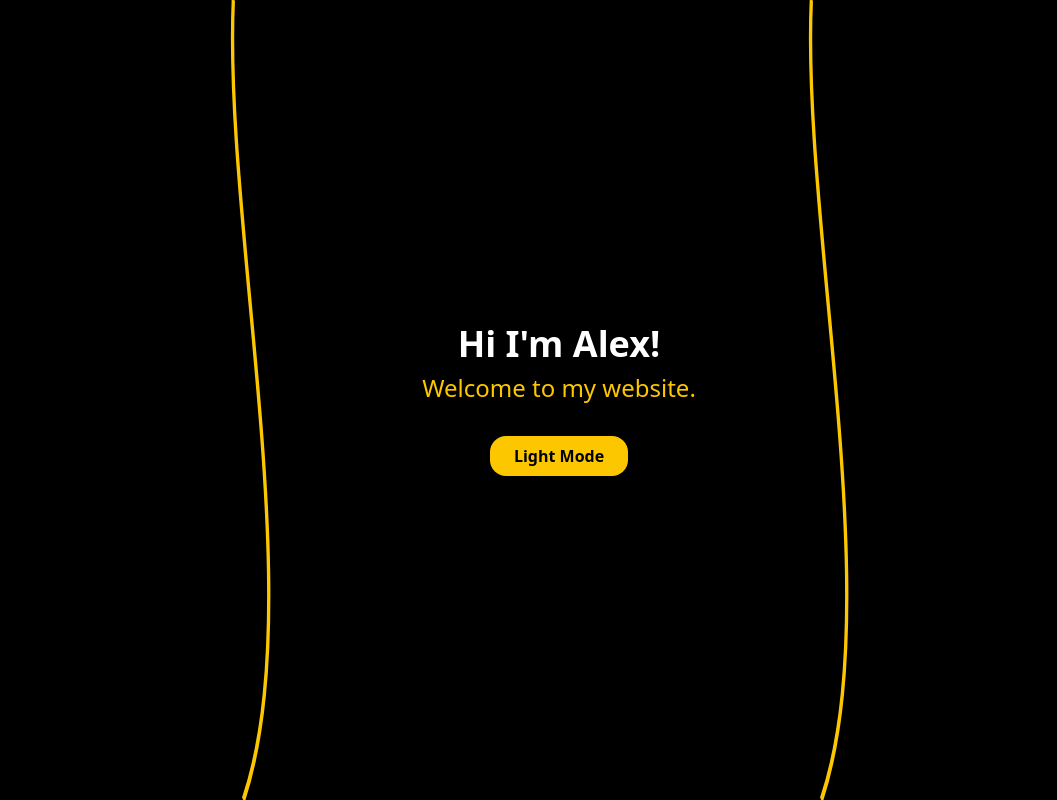
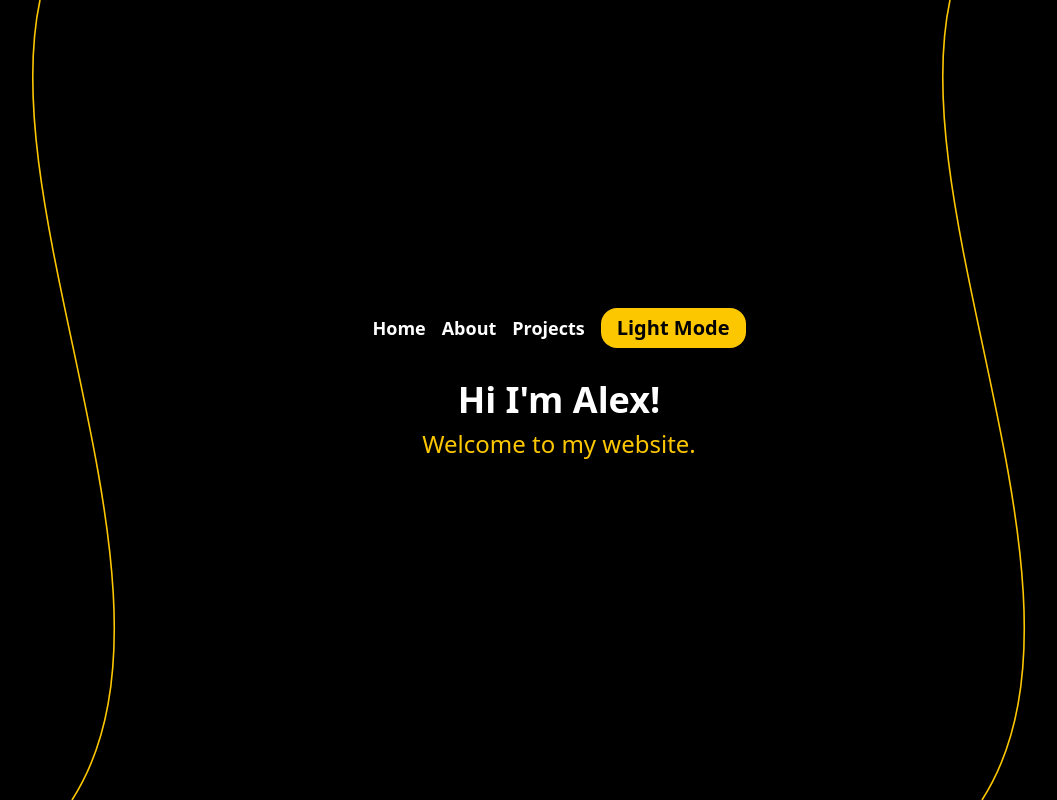
Before and after one commit to Swinglex/Portfolio-Website, a SvelteKit app in the folder alexs-website/: page / in a window 1280 px wide. Shown: the whole page, without its empty margins (81-1138 px from the left). Built offline with nearby package versions, Linux system fonts and the light colour scheme.

Commit message:
Fixes to the side lines, and nav bar

```diff
--- a/alexs-website/jsconfig.json
+++ b/alexs-website/jsconfig.json
@@ -9,7 +9,8 @@
 		"skipLibCheck": true,
 		"sourceMap": true,
 		"strict": true,
-		"moduleResolution": "bundler"
+		"moduleResolution": "bundler",
+		"module": "esnext",
 	}
 	// Path aliases are handled by https://svelte.dev/docs/kit/configuration#alias
 	// except $lib which is handled by https://svelte.dev/docs/kit/configuration#files
--- a/alexs-website/package.json
+++ b/alexs-website/package.json
@@ -14,7 +14,7 @@
 		"test": "npm run test:unit -- --run"
 	},
 	"devDependencies": {
-		"@sveltejs/adapter-auto": "^6.0.0",
+		"@sveltejs/adapter-auto": "^6.0.1",
 		"@sveltejs/kit": "^2.16.0",
 		"@sveltejs/vite-plugin-svelte": "^5.0.0",
 		"@tailwindcss/forms": "^0.5.9",
--- a/alexs-website/src/routes/+page.svelte
+++ b/alexs-website/src/routes/+page.svelte
@@ -3,61 +3,151 @@
 
     let isLightMode = false;
     let windowHeight = 0;
+    let windowWidth = 0;
+
 
     function toggleMode() {
         isLightMode = !isLightMode;
     }
 
     onMount(() => {
-    windowHeight = window.innerHeight;
+        windowHeight = window.innerHeight;
+        windowWidth = window.innerWidth;
 
-    window.addEventListener('resize', () => {
-      windowHeight = window.innerHeight;
-    });
-  });
+    const handleResize = () => {
+        windowHeight = window.innerHeight;
+        windowWidth = window.innerWidth;
+    };
+
+    window.addEventListener('resize', handleResize);
+    return () => window.removeEventListener('resize', handleResize);
+});
 </script>
 
 <div class={`min-h-screen flex items-center justify-center transition-colors duration-500 ${isLightMode ? 'bg-white text-black' : 'bg-black text-white'}`}>
     <div class="flex items-center space-x-8">
 
+        <div class="flex items-center space-x-8 w-full">
+            <svg
+                class="flex-1 text-yellow-400"
+                style="height: {windowHeight}px;"
+                fill="none"
+                stroke="currentColor"
+                stroke-width=".2"
+                viewBox="0 0 24 100"
+                preserveAspectRatio="none"
+            >
+                <path d="M4 0 C-2 28, 24 75, 8 100" />
+            </svg>
+
+            <div class="text-center text-xl p-35">
+                <nav class="flex justify-center items-center space-x-4 mb-8">
+                <a href="/" class="text-lg font-semibold hover:underline">Home</a>
+                <a href="/about" class="text-lg font-semibold hover:underline">About</a>
+                <a href="/projects" class="text-lg font-semibold hover:underline">Projects</a>
+                <button
+                    on:click={toggleMode}
+                    class="px-4 py-1.5 rounded-2xl bg-yellow-400 text-black font-semibold hover:bg-yellow-300 transition-colors"
+                >
+                    {isLightMode ? 'Dark Mode' : 'Light Mode'}
+                </button>
+                </nav>
+
+            <h1 class="text-4xl font-bold">Hi I'm Alex!</h1>
+            <h2 class="text-2xl mt-2 text-yellow-400">Welcome to my website.</h2>
+
+            <!-- Arrow works, you just need to find out the coloring and animation. if you have time also see if you can figure out how to do an animantion -->
+            <svg
+            xmlns="http://www.w3.org/2000/svg"
+            class="w-8 h-8 text-black transition-transform duration-300"
+            fill="none"
+            viewBox="0 0 24 24"
+            stroke="currentColor"
+            stroke-width="2"
+            >
+            <path stroke-linecap="round" stroke-linejoin="round" d="M19 9l-7 7-7-7" />
+            </svg>
+
+
+            <!--dont delete-->
+            </div>
+
+
+
+
+            <svg
+                class="flex-1 text-yellow-400"
+                style="height: {windowHeight}px;"
+                fill="none"
+                stroke="currentColor"
+                stroke-width=".2"
+                viewBox="0 0 24 100"
+                preserveAspectRatio="none"
+            >
+                <path d="M4 0 C-2 28, 24 75, 8 100" />
+            </svg>
+        </div>
+
+
+
+
+
+
+
+
+
+
+
+
+
+
+
+
+
+
+
+
+
+
+
+
+
+
+
+
+
+
         <!-- Left line -->
-        <svg
-            style="height: {windowHeight}px; width: 80px;"
+        <!-- <svg
+            style="height: {windowHeight}px; width: {windowWidth - 100}px;"
             class="text-yellow-400"
             fill="none"
             stroke="currentColor"
-            stroke-width="1"
+            stroke-width=".2"
             viewBox="0 0 24 100"
             preserveAspectRatio="none"
             >
-            <path d="M1 0 C-2 28, 24 75, 4 100" />
-        </svg>
+            <path d="M4 0 C-2 28, 24 75, 8 100" />
+        </svg> -->
 
 
         <!-- Top content -->
-        <div class="text-center p-20">
-            <h1 class="text-4xl font-bold">Hi I'm Alex!</h1>
-            <h2 class="text-2xl mt-2 text-yellow-400">Welcome to my website.</h2>
+        <!-- <div class="text-center p-20">
 
-            <button
-                on:click={toggleMode}
-                class="mt-8 px-6 py-2 rounded-2xl bg-yellow-400 text-black font-semibold hover:bg-yellow-300 transition-colors"
-            >
-                {isLightMode ? 'Dark Mode' : 'Light Mode'}
-            </button>
-        </div>
+        </div> -->
 
         <!-- Right Line -->
-        <svg
-            style="height: {windowHeight}px; width: 80px;"
+        <!-- <svg
+            style="height: {windowHeight}px; width: {windowWidth - 100}px;"
             class="text-yellow-400"
             fill="none"
             stroke="currentColor"
-            stroke-width="1"
+            stroke-width=".1"
             viewBox="0 0 24 100"
             preserveAspectRatio="none"
             >
-            <path d="M1 0 C-2 28, 24 75, 4 100" />
-        </svg>
+            <path d="M4 0 C-2 28, 24 75, 8 100" />
+        </svg> -->
+
     </div>
 </div>
```
Also changed, not shown: 1 other file (tests, documents, lock files or other folders).
